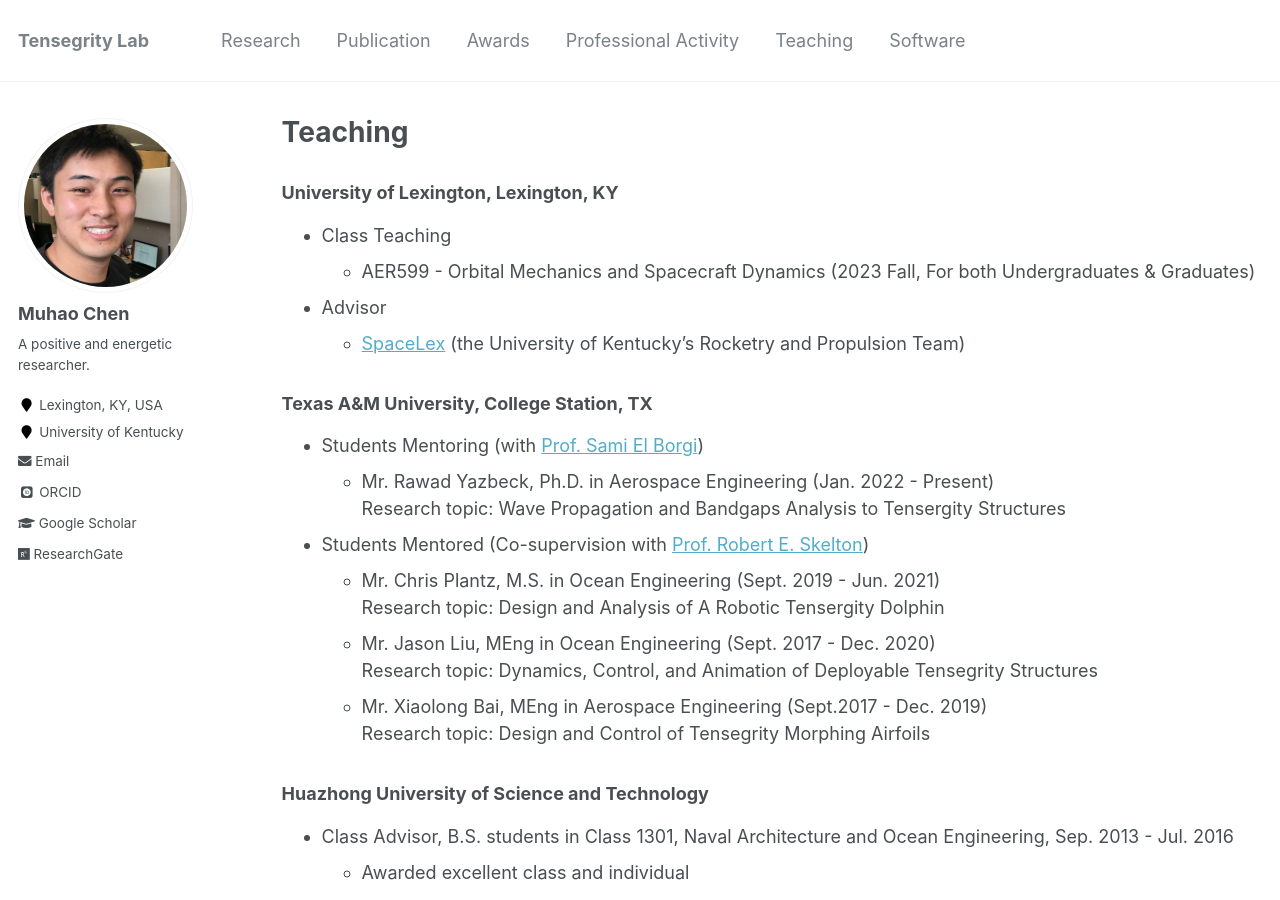
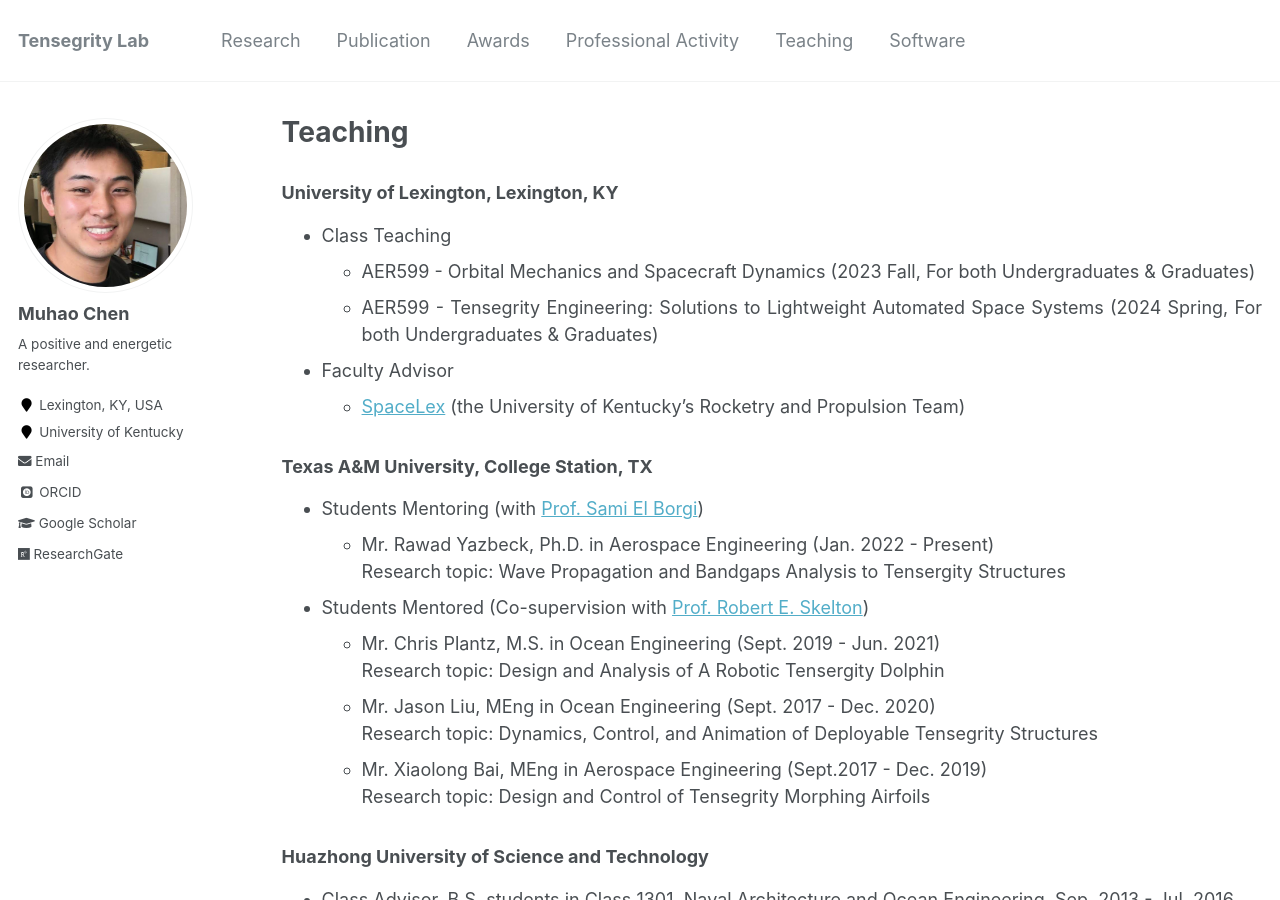
Before and after one commit to Muhao-Chen/muhao-chen.github.io, a Jekyll site: the page built from _pages/teaching.md, in a window 1280 px wide and 900 px high. Built offline with Jekyll 4.4.1, drawn with Linux system fonts in a browser that asks for light colours; some web fonts are replaced.

Commit message:
Update teaching.md

```diff
--- a/_pages/teaching.md
+++ b/_pages/teaching.md
@@ -11,7 +11,8 @@ toc: true
 ### University of Lexington, Lexington, KY
 - Class Teaching
     * AER599 - Orbital Mechanics and Spacecraft Dynamics (2023 Fall, For both Undergraduates & Graduates)
-- Advisor
+    * AER599 - Tensegrity Engineering: Solutions to Lightweight Automated Space Systems (2024 Spring, For both Undergraduates & Graduates)
+- Faculty Advisor
     * [SpaceLex](https://spacelex.engr.uky.edu/projects/meridian) (the University of Kentucky's Rocketry and Propulsion Team)
 
 ### Texas A&M University, College Station, TX
```
